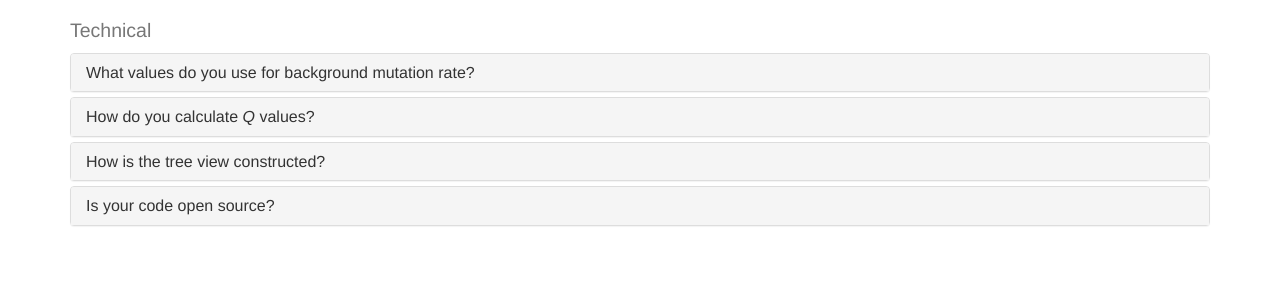
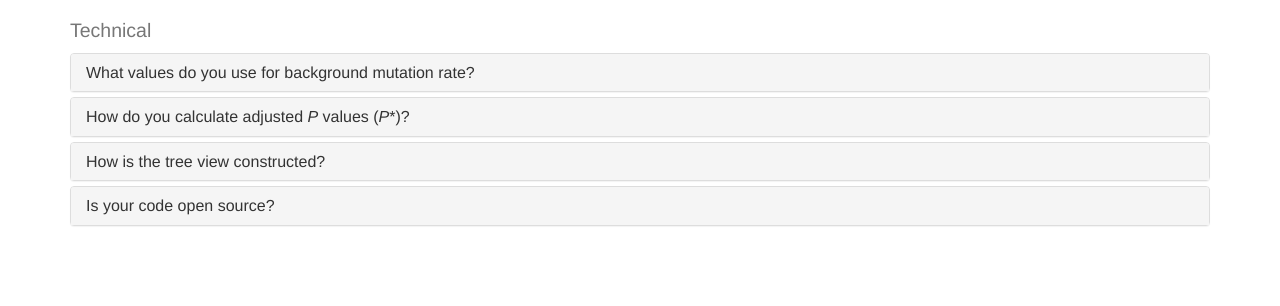
Before and after one commit to sggaffney/pathscore, a Flask app: page /faq in a window 1280 px wide. Shown: the part 1134-1440 px from the top of the page. Run offline with Flask 2, Linux system fonts and the light colour scheme; parts of the project's set-up code (start-up, migrations or seed data) failed here and were passed over; some libraries are stand-ins or nearby versions.

Commit message:
Change Q to P*.

```diff
--- a/app/static/pway_display_common.js
+++ b/app/static/pway_display_common.js
@@ -16,7 +16,7 @@ function create_plot_div(pway_obj, n_pathways, user_id, projId, matrix_dir, n_ge
 	if(pval == '0.000e+00')
 		pq_str = '<em>P</em><1e-16, <em>Q</em><' + Number(1e-16 * n_pathways).toPrecision(1);
 	else {
-        pq_str = '<em>P</em>=' + get_nice_precision(pval) + ', <em>Q</em>=' + get_nice_precision(pval * n_pathways);
+        pq_str = '<em>P</em>=' + get_nice_precision(pval) + ', <em>P</em>*=' + get_nice_precision(pval * n_pathways);
     }
 	div_str ='<div class="panel panel-primary">' +
 		'<div class="panel-heading">' + opt_header +
--- a/app/templates/pway/faq.html
+++ b/app/templates/pway/faq.html
@@ -324,14 +324,14 @@
       <h4 class="panel-title">
         <a class="collapsed" role="button" data-toggle="collapse" data-parent="#accordion2"
            href="#collapse_q" aria-expanded="false" aria-controls="collapse_q">
-          How do you calculate <em>Q</em> values?
+          How do you calculate adjusted <em>P</em> values (<em>P</em>*)?
         </a>
       </h4>
     </div>
     <div id="collapse_q" class="panel-collapse collapse" role="tabpanel" aria-labelledby="heading_q">
       <div class="panel-body">
         <p>We use the Bonferroni adjustment, multiplying the <em>P</em> value by the number
-          of pathways in out database, currently {{ n_pathways }}.</p>
+          of pathways in out database, currently {{ n_pathways }}. We denote adjusted <em>P</em> as <em>P</em>*.</p>
       </div>
     </div>
   </div>
```
